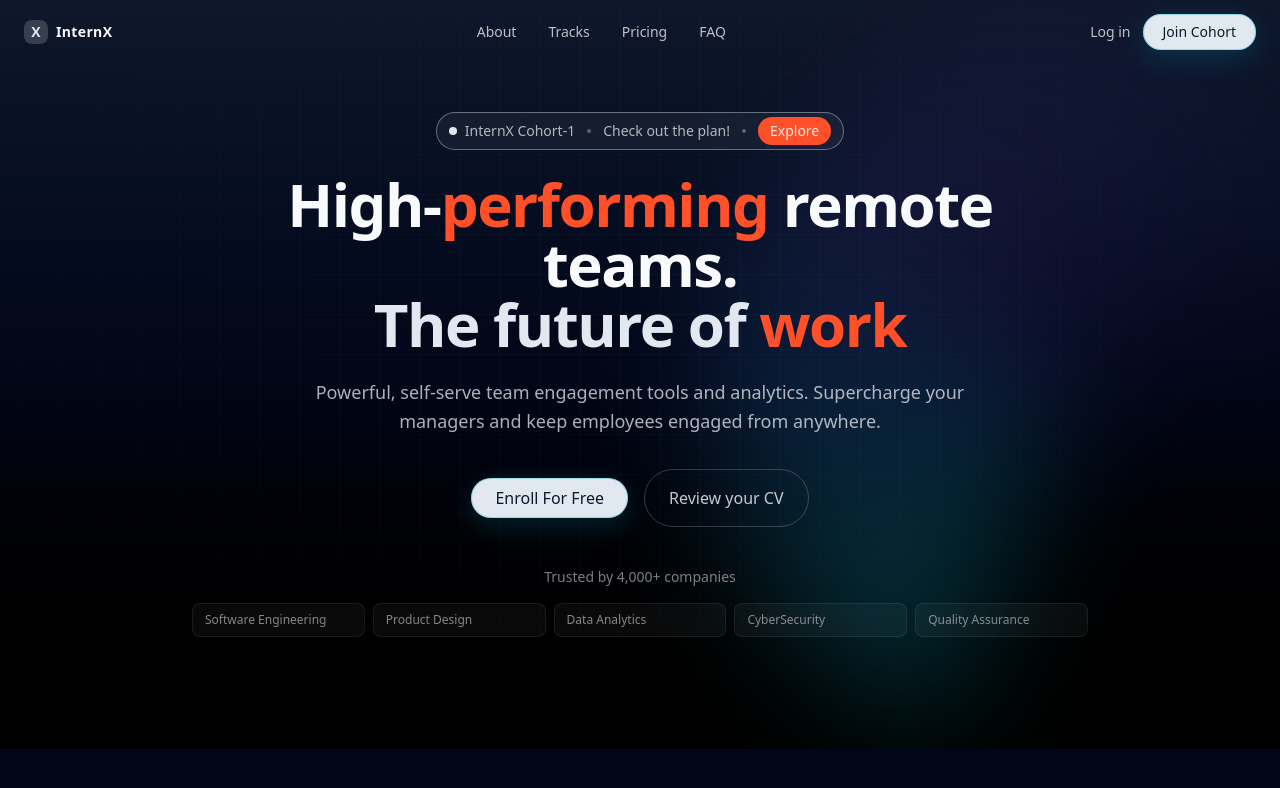
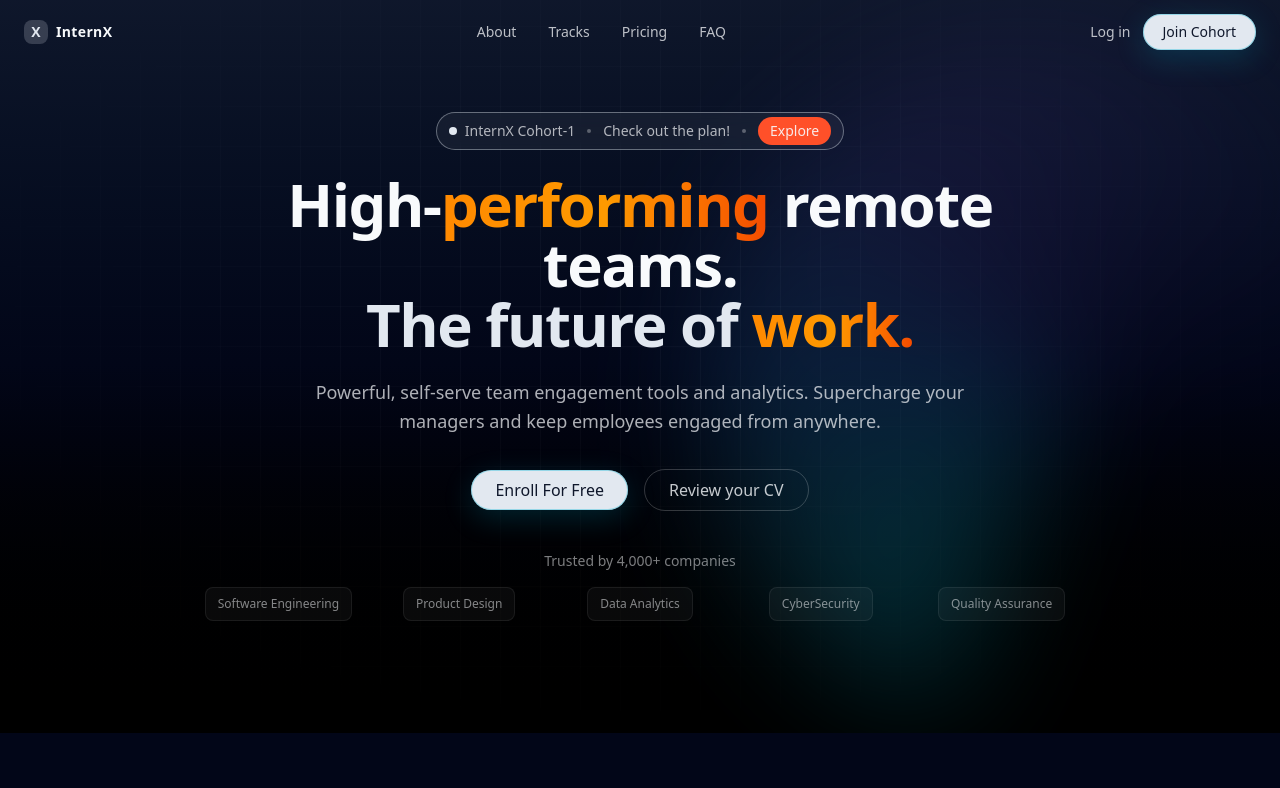
Before and after one commit to oluwaferanmi-jo/InternX, a Next.js app: page / in a window 1280 px wide. Shown: the top 788 px of the page. Built offline with nearby package versions, Linux system fonts and the light colour scheme.

Commit message:
fix: further modification of the hero section

```diff
--- a/components/sections/hero.tsx
+++ b/components/sections/hero.tsx
@@ -48,7 +48,7 @@
            <span className="mx-1 h-1 w-1 shrink-0 rounded-full bg-white/30" />
           <Link
             href="#features"
- className="shrink-0 whitespace-nowrap rounded-full bg-[#FF5029] px-3 py-1
+ className="shrink-0 whitespace-nowrap rounded-full bg-[#ff5029] px-3 py-1
                text-foreground/90 hover:bg-primary/20"          >
             Explore
           </Link>
@@ -56,11 +56,15 @@
         </div>
         <h1 className="mx-auto max-w-4xl text-center text-4xl font-bold tracking-tight sm:text-6xl">
           High-
-          <span className="text-[#FF5029]">
-          performing </span> remote teams.
+         <span className="bg-gradient-to-r from-orange-400 via-amber-500 to-orange-600 bg-clip-text text-transparent">
+         performing
+
+          </span> remote teams.
           <br />
-          <span className="text-primary">The future of <span className="text-[#FF5029]">
-          work </span> </span>
+          <span className="text-primary">The future of <span className="bg-gradient-to-r from-orange-400 via-amber-500 to-orange-600 bg-clip-text text-transparent">
+          work.
+
+          </span> </span>
         </h1>
 
         <p className="mx-auto mt-6 max-w-2xl text-center text-base leading-relaxed text-foreground/70 sm:text-lg">
@@ -79,7 +83,7 @@
 
           <Link
             href="#demo"
-            className="rounded-full border border-white/20 px-6 py-4 text-base text-foreground/80 hover:bg-white/5"
+            className="rounded-full border border-white/20 px-6 py-2 text-base text-foreground/80 hover:bg-white/5"
           >
             Review your CV
           </Link>
@@ -109,7 +113,7 @@
 {/* Tablet/Desktop: normal grid */}
 <div
   className="
-    hidden sm:grid mx-auto mt-4 max-w-4xl grid-cols-2 items-center gap-x-2 gap-y-6
+    hidden sm:grid mx-auto mt-4 max-w-4xl grid-cols-2  justify-items-center gap-x-2 gap-y-6
     opacity-75 lg:grid-cols-5
   "
 >
```
